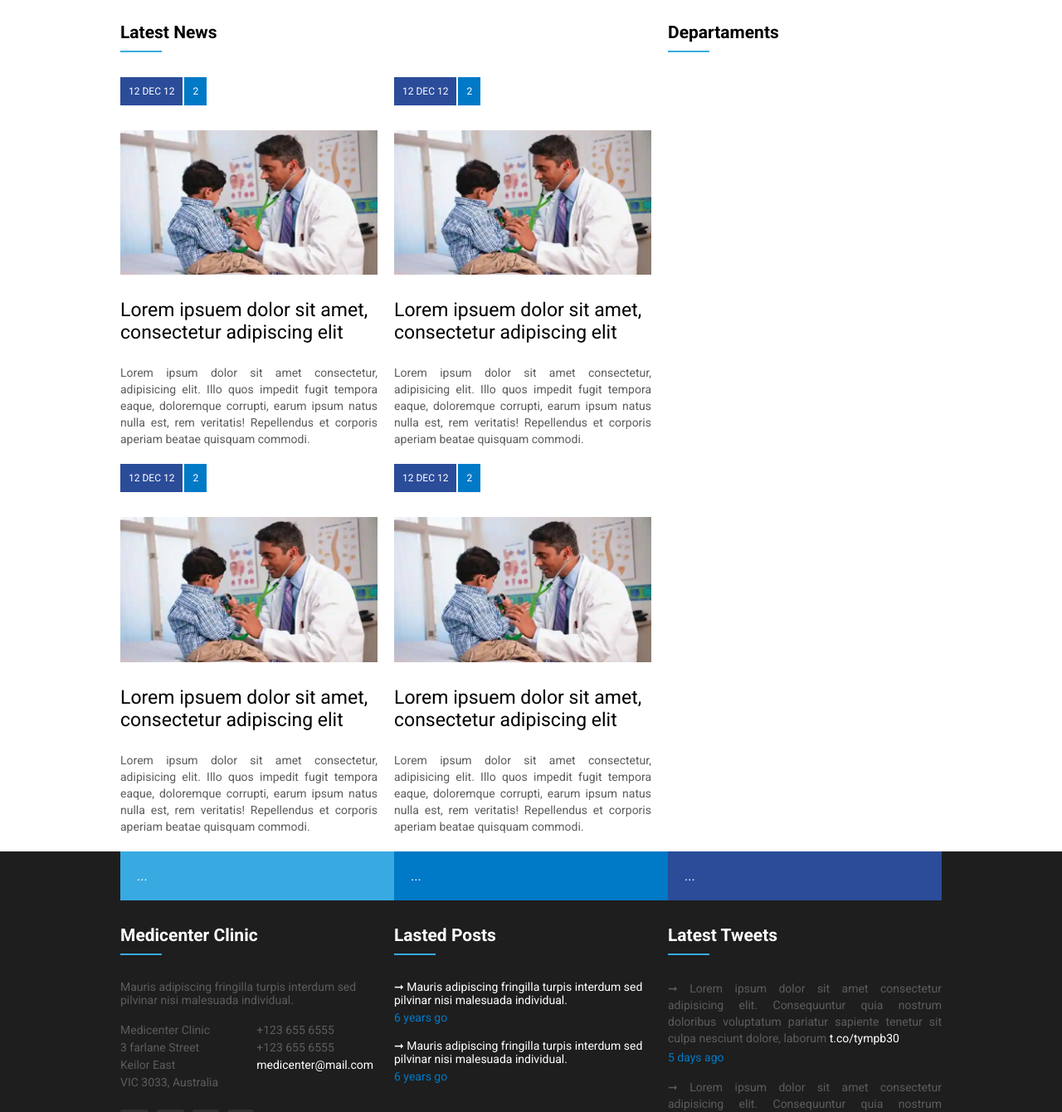
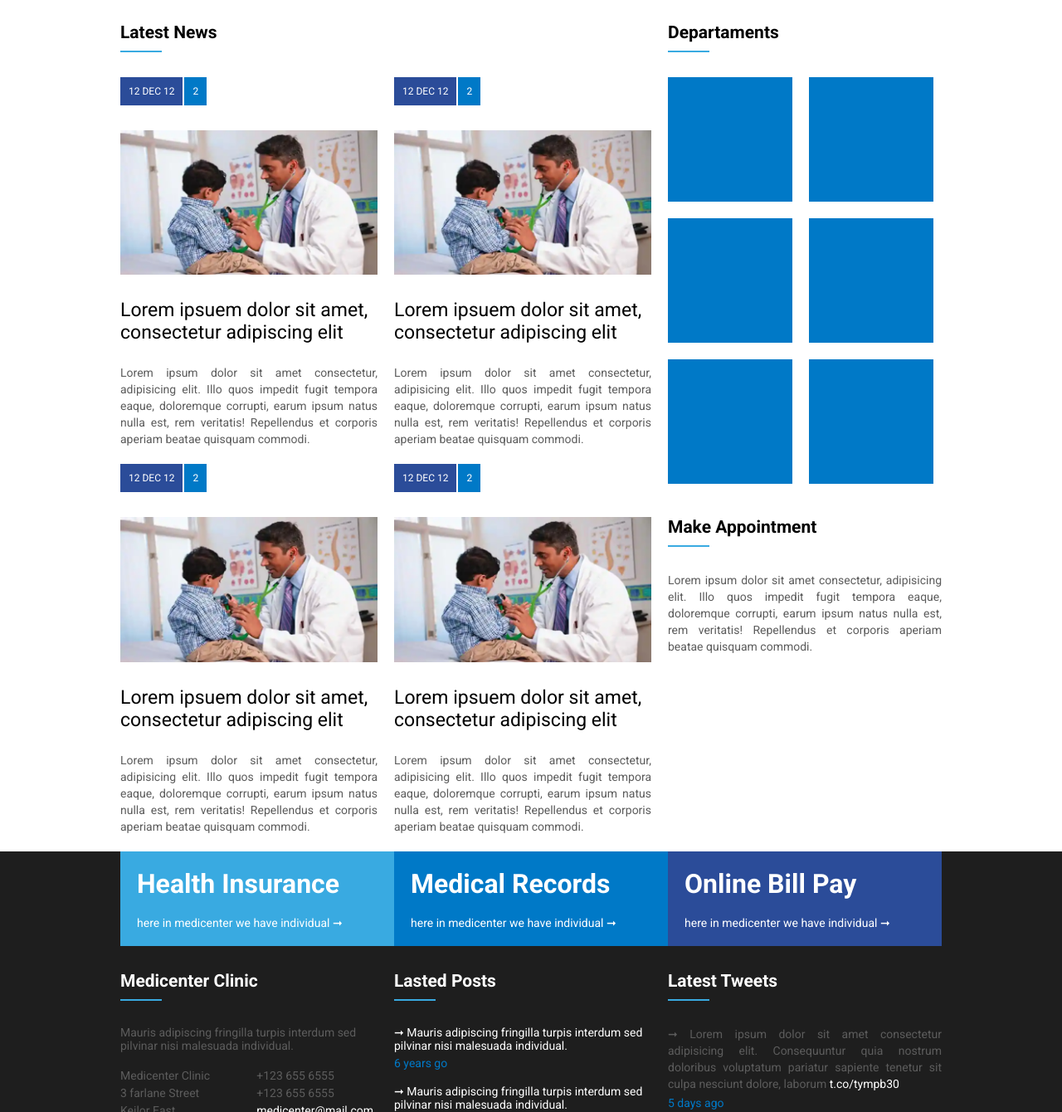
Before and after one commit to guusfelix2015/Medicenter, a plain HTML site: page index.html in a window 1280 px wide. Shown: the part 793-2133 px from the top of the page at 83% size. Drawn offline with Linux system fonts and the light colour scheme.

Commit message:
add aside bar

```diff
--- a/assets/css/style.css
+++ b/assets/css/style.css
@@ -262,6 +262,23 @@ article {
   flex-wrap: wrap;
 }
 
+.widget-box {
+  display: flex;
+  flex: 1;
+  flex-wrap: wrap;
+  gap: 20px;
+}
+
+.widget-box div {
+  width: 150px;
+  height: 150px;
+  background-color: #0079c7;
+}
+
+.widget-box div:last-child {
+  margin-bottom: 40px;
+}
+
 footer {
   background-color: #1e1e1e;
   display: flex;
@@ -279,6 +296,30 @@ footer {
   flex: 1;
   color: var(--color-text);
   padding: 20px;
+}
+
+.fm1 h1 {
+  margin-bottom: 20px;
+}
+
+.fm2 h1 {
+  margin-bottom: 20px;
+}
+
+.fm3 h1 {
+  margin-bottom: 20px;
+}
+
+.fm1 p {
+  font-size: 14px;
+}
+
+.fm2 p {
+  font-size: 14px;
+}
+
+.fm3 p {
+  font-size: 14px;
 }
 
 .fm1 {
--- a/index.html
+++ b/index.html
@@ -187,7 +187,22 @@
             <div class="widget-title">
               <div class="widget-title-text">Departaments</div>
               <div class="widget-title-bars"></div>
-            </div>
+              <div class="widget-box">
+                <div></div>
+                <div></div>
+                <div></div>
+                <div></div>
+                <div></div>
+                <div></div>
+              </div>
+              <div class="widget-title-text">Make Appointment</div>
+              <div class="widget-title-bars"></div>
+              <div class="news-resume">
+                Lorem ipsum dolor sit amet consectetur, adipisicing elit.
+                Illo quos impedit fugit tempora eaque, doloremque
+                corrupti, earum ipsum natus nulla est, rem veritatis!
+                Repellendus et corporis aperiam beatae quisquam commodi.
+              </div>
           </div>
         </aside>
       </div>
@@ -197,9 +212,18 @@
     <footer>
       <div class="container colum">
         <div class="footer-menu">
-          <div class="fm1">...</div>
-          <div class="fm2">...</div>
-          <div class="fm3">...</div>
+          <div class="fm1">
+            <h1>Health Insurance</h1>
+            <p>here in medicenter we have individual ➞</p>
+          </div>
+          <div class="fm2">
+            <h1>Medical Records</h1>
+            <p>here in medicenter we have individual ➞</p>
+          </div>
+          <div class="fm3">
+            <h1>Online Bill Pay</h1>
+            <p>here in medicenter we have individual ➞</p>
+          </div>
         </div>
         <div class="footer-area">
           <div class="footer-area-item">
@@ -285,5 +309,6 @@
         </div>
       </div>
     </footer>
+    <!-- END FOOTER -->
   </body>
 </html>
```
